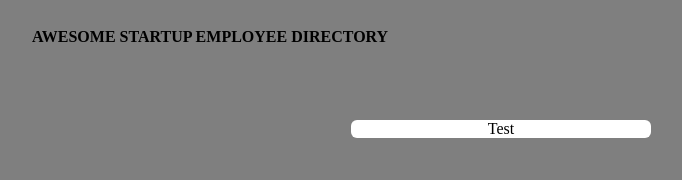
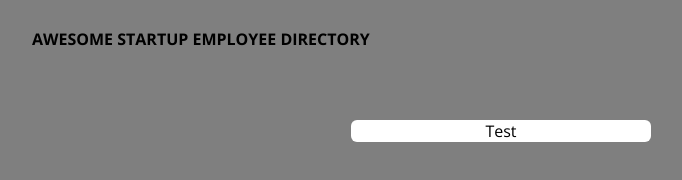
Before and after one commit to jkyochum/Employee-Directory, a plain HTML site: page index.html in a window 1280 px wide. Shown: the full height of the page, 139-821 px from the left. Drawn offline with nearby package versions, Linux system fonts and the light colour scheme; no server answers.

Commit message:
add new font family

```diff
--- a/css/styles.css
+++ b/css/styles.css
@@ -2,6 +2,7 @@
     box-sizing: border-box;
     padding: 0;
     margin: 0;
+    font-family: 'Open Sans', sans-serif;
     /* border: 1px solid red; */
 }
 
--- a/index.html
+++ b/index.html
@@ -4,6 +4,7 @@
         <meta charset="utf-8">
         <meta name="viewport" content="width=device-width, initial-scale=1.0">
         <title>Employee Directory</title>
+        <link href="https://fonts.googleapis.com/css2?family=Open+Sans:wght@400;600;700&display=swap" rel="stylesheet">
         <link rel="stylesheet" href="css/styles.css">
     </head>
     <body>
```
